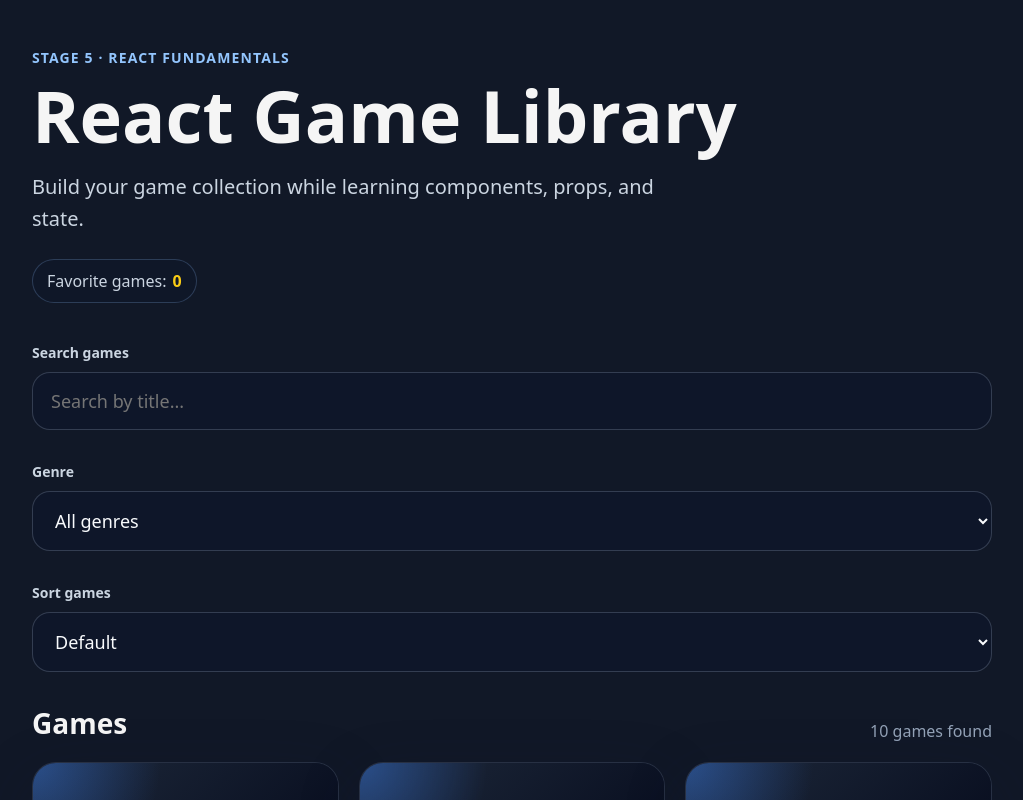
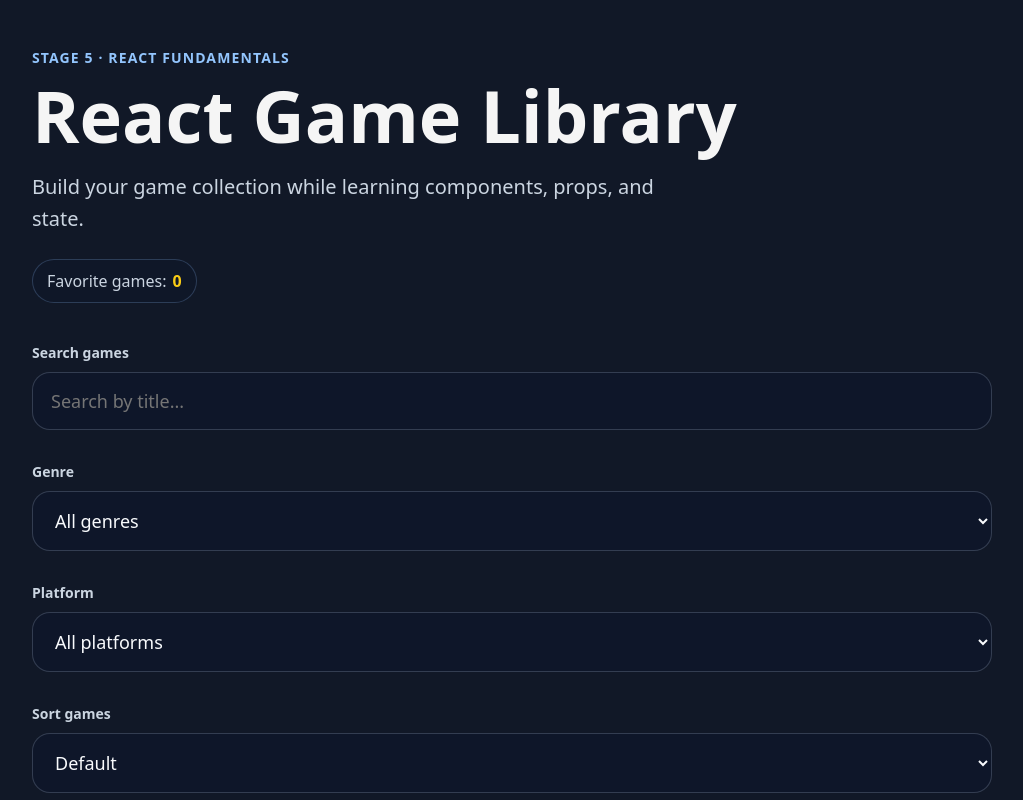
Before and after one commit to He8eco/frontend-workflow-lab, a React (Vite) app in the folder react-fundamentals/: page / in a window 1280 px wide. Shown: the top 800 px of the page, without its empty margins (128-1151 px from the left). Built offline with nearby package versions, Linux system fonts and the light colour scheme.

Commit message:
feat: add platform filter

```diff
--- a/react-fundamentals/src/App.jsx
+++ b/react-fundamentals/src/App.jsx
@@ -3,6 +3,7 @@
 import { SearchBar } from './components/SearchBar'
 import { SortSelect } from './components/SortSelect'
 import { GenteFilter } from './components/GenreFilter'
+import { PlatformFilter } from './components/PlatformFilter'
 import { GameList } from './components/GameList'
 import { games } from './data/games'
 import './App.css'
@@ -12,6 +13,7 @@
   const [favorites, setFavorites] = useState([])
   const [sort, setSort] = useState('default')
   const [genre, setGenre] = useState('all')
+  const [platform, setPlatform] = useState('all')
 
   const normalizedSearchQuery = searchQuery.trim().toLowerCase()
 
@@ -19,12 +21,20 @@
     return game.title.toLowerCase().includes(normalizedSearchQuery)
   })
 
-  const filteredGames = searchedGames.filter((game) => {
-    if(genre === 'all') {
+  const genreFilteredGames = searchedGames.filter((game) => {
+    if (genre === 'all') {
       return true
     }
 
     return game.genre === genre
+  })
+
+  const filteredGames = genreFilteredGames.filter((game) => {
+    if (platform === 'all') {
+      return true
+    }
+
+    return game.platform === platform
   })
 
   const sortedGames = [...filteredGames].sort((firstGame, secondGame) => {
@@ -58,9 +68,9 @@
       <Header favoritesCount={favorites.length} />
 
       <SearchBar searchQuery={searchQuery} onSearchChange={setSearchQuery} />
-      <GenteFilter genre={genre} onGenreChange={setGenre}/>
+      <GenteFilter genre={genre} onGenreChange={setGenre} />
+      <PlatformFilter platform={platform} onPlatformChange={setPlatform} />
       <SortSelect sort={sort} onSortChange={setSort} />
-
       <GameList
         games={sortedGames}
         favorites={favorites}
--- /dev/null
+++ b/react-fundamentals/src/components/PlatformFilter.jsx
@@ -0,0 +1,20 @@
+export function PlatformFilter({ platform, onPlatformChange }) {
+  return (
+    <section className="filter-panel" aria-label="Platform filter">
+      <label className="filter-panel__label" htmlFor="game-platform">
+        Platform
+      </label>
+
+      <select
+        id="game-platform"
+        className="filter-panel__select"
+        value={platform}
+        onChange={(event) => onPlatformChange(event.target.value)}
+      >
+        <option value="all">All platforms</option>
+        <option value="PC">PC</option>
+        <option value="PlayStation">PlayStation</option>
+      </select>
+    </section>
+  )
+}
```
Also changed, not shown: 2 other files (tests, documents, lock files or other folders).
